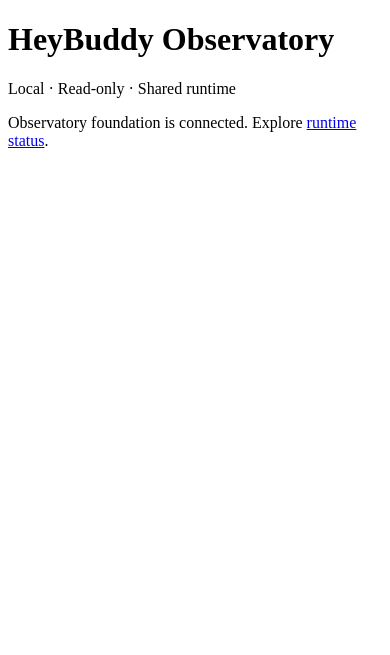
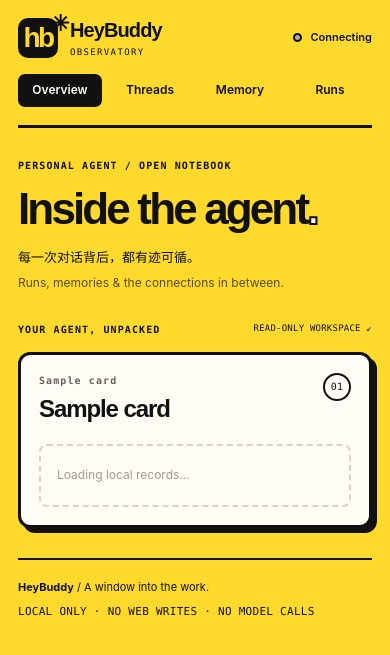
Before and after one commit to KindofCrazy/heybuddy, a Python web app: template src/personal_agent/dashboard/templates/index.html in a window 390 px wide. Shown: the top 655 px of the page. Run offline with Jinja, Linux system fonts and the light colour scheme; the template is opened without the code that fills it: most values are stand-ins (such as "Sample title", 1, 10 or a date in 2020).

Commit message:
feat: 实现 Observatory 黄色 Bento 视觉系统
- 分离布局元数据、基础卡片、Drawer 与原生 DOM 组件
- 增加粗边框硬阴影、不对称响应式网格、离线字体与键盘焦点样式
- 概览连接真实只读列表，保留独立详情区域

```diff
--- a/src/personal_agent/dashboard/app.py
+++ b/src/personal_agent/dashboard/app.py
@@ -11,6 +11,7 @@ from fastapi.templating import Jinja2Templates
 
 from personal_agent.core.history import HistoryError
 from personal_agent.core.memory import CoreMemoryError
+from personal_agent.dashboard.layout import CARDS
 from personal_agent.dashboard.privacy import safe
 from personal_agent.dashboard.repository import NotFound, ObservatoryRepository
 from personal_agent.runtime import ChatService
@@ -83,7 +84,9 @@ def create_app(service: ChatService, *, port: int = 8765) -> FastAPI:
 
     @app.get("/")
     async def home(request: Request):
-        return templates.TemplateResponse(request=request, name="index.html", context={})
+        return templates.TemplateResponse(
+            request=request, name="index.html", context={"cards": CARDS}
+        )
 
     @app.get("/api/status")
     async def status():
--- /dev/null
+++ b/src/personal_agent/dashboard/static/components.js
@@ -0,0 +1,39 @@
+// Untrusted text enters the DOM through textContent, never HTML interpolation.
+export function node(tag, className = '', text = '') {
+  const element = document.createElement(tag); element.className = className;
+  if (text !== null && text !== undefined) element.textContent = String(text);
+  return element;
+}
+export function short(id) { return id ? String(id).slice(0, 8) : '—'; }
+export function time(value) {
+  if (!value) return 'Unavailable'; const date = new Date(value);
+  return Number.isNaN(date.getTime()) ? 'Unavailable' : date.toLocaleString([], {month:'short', day:'numeric', hour:'2-digit', minute:'2-digit'});
+}
+export function badge(state) {
+  const tone = /completed|finalized|active|idle/.test(state) ? 'good' : /fail|error|reconcil|interrupted/.test(state) ? 'bad' : 'wait';
+  return node('span', `badge ${tone}`, state || 'unknown');
+}
+export function empty(title, description = '') {
+  const box = node('div', 'empty'); box.append(node('strong', '', title), node('p', '', description)); return box;
+}
+export function errorBox(message = 'Local data unavailable. Try again shortly.') {
+  const box = empty('暂时无法读取 / Unavailable', message); box.classList.add('error'); return box;
+}
+export async function get(path) {
+  const response = await fetch(path, {cache:'no-store', signal:AbortSignal.timeout(5000)});
+  if (!response.ok) throw new Error(response.status === 404 ? 'Object not found or unavailable in this Agent.' : 'Local query failed.');
+  return response.json();
+}
+export function action(label, callback, className = 'text-button') {
+  const button = node('button', className, label); button.type = 'button';
+  button.addEventListener('click', event => {event.stopPropagation(); callback(event);}); return button;
+}
+export function objectCard(kind, item, open) {
+  const card = action('', () => open(kind, item.id), `nested ${kind === 'threads' ? 'thread-accent' : ''}`);
+  card.append(badge(item.status || item.state || 'recorded'), node('h3', '', item.title || `${kind === 'runs' ? 'Run' : item.kind || kind} / ${short(item.id)}`));
+  card.append(node('span', 'mono', time(item.ended_at || item.updated_at || item.last_active_at || item.started_at)), node('span', 'mono', `${short(item.id)} ${item.revision ? '· REV ' + item.revision : ''} ↗`)); return card;
+}
+export function metadata(data, keys) {
+  const list = node('dl', 'metadata');
+  for (const key of keys) {if (data[key] === undefined) continue; const row = node('div'); row.append(node('dt', '', key.replaceAll('_', ' ')), node('dd', 'mono', data[key] ?? 'Unavailable')); list.append(row);} return list;
+}
--- /dev/null
+++ b/src/personal_agent/dashboard/static/observatory.css
@@ -0,0 +1,60 @@
+:root {
+  --canvas:#FFDA2D; --ink:#111111; --surface:#FFFDF5; --surface-warm:#FFF0B3;
+  --thread:#B9E7FA; --memory:#D5C5FF; --character:#FFC2DF; --success:#B9E9C9;
+  --border-main:3px solid var(--ink); --border-nested:2px solid var(--ink);
+  --shadow-card:5px 5px 0 var(--ink); --radius-card:12px; --radius-nested:8px;
+}
+* {box-sizing:border-box} html {scroll-behavior:smooth;scroll-padding-top:24px}
+body {margin:0;background:var(--canvas);color:var(--ink);font:14px/1.55 Inter,"Segoe UI","Microsoft YaHei",sans-serif}
+button,input {font:inherit} button,a {color:inherit;-webkit-tap-highlight-color:transparent} button {cursor:pointer} a {text-underline-offset:4px}
+button:focus-visible,a:focus-visible,summary:focus-visible {outline:3px solid #5232ba;outline-offset:4px} button:disabled {cursor:wait;opacity:.6}
+h1,h2,h3,h4,p {margin:0} h1,h2,h3,.brand {font-family:"Space Grotesk",Arial,"Microsoft YaHei",sans-serif;letter-spacing:-.045em}
+h2 {font-size:24px;line-height:1.25} h3 {font-size:19px;line-height:1.3}
+.mono,.eyebrow,.badge {font-family:"Cascadia Code",Consolas,monospace} .mono {font-size:11px;letter-spacing:.025em} .eyebrow {font-size:10px;letter-spacing:.11em;font-weight:700}
+.shell {max-width:1440px;margin:auto;padding:0 48px}
+.masthead {min-height:99px;display:flex;align-items:center;justify-content:space-between;gap:24px;border-bottom:var(--border-main)}
+.brand {display:flex;align-items:center;gap:12px;text-decoration:none;font-size:22px;font-weight:800;line-height:1.15}
+.brand-mark {position:relative;display:grid;place-items:center;width:48px;height:48px;color:var(--canvas);background:var(--ink);border-radius:10px;font-size:28px;letter-spacing:-.09em}
+.brand-mark span {position:absolute;right:-9px;top:-7px;font-size:22px;color:var(--ink)} .brand small {display:block;font:9px Consolas,monospace;letter-spacing:.15em;margin-top:5px}
+.masthead nav {display:flex;gap:6px} .masthead nav a {font-size:12px;padding:8px 15px;border-radius:7px;text-decoration:none;font-weight:600}
+.masthead nav a:hover,.masthead nav .nav-active {background:var(--ink);color:var(--surface)}
+.stamp {display:flex;gap:8px;align-items:center;font-size:11px;font-weight:600;white-space:nowrap} .stamp .mono {border-left:1px solid;margin-left:3px;padding-left:10px}
+.status-dot {display:inline-block;width:9px;height:9px;background:#aaa;border:2px solid var(--ink);border-radius:50%;flex-shrink:0} .status-dot.online {background:#489b60}
+.intro {padding:43px 0 36px;display:flex;justify-content:space-between;align-items:center;gap:24px}
+.intro h1 {font-size:clamp(42px,5.3vw,76px);line-height:1.08;margin:12px 0 14px;font-weight:800;letter-spacing:-.065em} .title-dot {color:var(--surface);-webkit-text-stroke:2px var(--ink)}
+.intro-copy {font-size:13px} .intro-copy span {padding-left:12px;opacity:.7;font-size:12px} .intro-aside {display:flex;align-items:center;gap:22px} .orbit {font:112px/.9 Arial,sans-serif} .intro-aside .mono {line-height:1.8}
+.workspace-label {display:flex;justify-content:space-between;margin-bottom:14px}
+.bento {display:grid;grid-template-columns:repeat(12,minmax(0,1fr));gap:22px;align-items:stretch}
+.card {background:var(--surface);border:var(--border-main);border-radius:var(--radius-card);padding:22px;box-shadow:var(--shadow-card);min-width:0}
+.card-header {display:flex;justify-content:space-between;align-items:flex-start;gap:12px;margin-bottom:20px} .card-header .eyebrow {margin-bottom:6px;opacity:.65}
+.card-number {border:var(--border-nested);border-radius:50%;min-width:28px;height:28px;display:grid;place-items:center;font-size:10px} .card-content {min-width:0}
+.tile-status {grid-column:span 4} .tile-activity {grid-column:span 8;grid-row:span 2} .tile-character {grid-column:span 4;background:var(--character)} .tile-threads {grid-column:span 12} .tile-memory {grid-column:span 7} .tile-jobs {grid-column:span 5;background:var(--surface-warm)} .tile-runs {grid-column:span 12}
+.nested-grid {display:grid;grid-template-columns:repeat(3,minmax(0,1fr));gap:13px}
+.nested {border:var(--border-nested);border-radius:var(--radius-nested);padding:15px;background:var(--surface);min-width:0;overflow-wrap:anywhere}
+button.nested {display:block;width:100%;text-align:left;transition:transform .13s ease,box-shadow .13s ease} button.nested:hover {transform:translate(-2px,-2px);box-shadow:3px 3px 0 var(--ink)} button.nested:active {transform:translate(2px,2px);box-shadow:none}
+.nested .mono {display:block;opacity:.7;margin-top:9px} .nested h3 {margin:10px 0 7px} .thread-accent {background:var(--thread)} .memory-accent {background:var(--memory)} .character-accent {background:var(--character)}
+.badge {display:inline-flex;align-items:center;gap:5px;font-size:10px;font-weight:700;border:1.5px solid;border-radius:5px;padding:2px 7px;background:var(--surface);text-transform:uppercase;letter-spacing:.02em} .badge.good {background:var(--success)} .badge.bad {background:#ffb9a4} .badge.wait {background:var(--surface-warm)}
+.status-word {font-size:42px;font-weight:800;letter-spacing:-.06em;line-height:1.1;margin:10px 0 15px} .status-word .status-dot {width:15px;height:15px;margin-right:10px;vertical-align:middle}
+.meta-grid {display:grid;grid-template-columns:1fr 1fr;gap:12px;margin-top:15px} .meta-grid dt,.metadata dt {font:10px Consolas,monospace;text-transform:uppercase;opacity:.6;letter-spacing:.05em} .meta-grid dd,.metadata dd {margin:4px 0 0;font-size:12px;overflow-wrap:anywhere} .meta-grid div {border-top:1px solid #1114;padding-top:10px}
+.metadata {display:grid;grid-template-columns:repeat(2,minmax(0,1fr));gap:16px;margin:18px 0 25px} .metadata div {min-width:0}
+.empty {padding:20px 16px;border:2px dashed #1115;border-radius:8px;color:#484637;font-size:12px} .empty strong {display:block;color:var(--ink);margin-bottom:6px;font-size:15px}
+.loading {animation:waiting 1.4s infinite alternate} @keyframes waiting {to {opacity:.5}}
+.muted {font-size:12px;color:#555348} .text-button,.more-button {background:transparent;border:none;font-size:12px;font-weight:700;padding:8px 0;text-decoration:underline;text-underline-offset:4px} .more-button {margin-top:12px}
+.action-button {border:var(--border-nested);border-radius:6px;background:var(--surface);padding:8px 12px;box-shadow:2px 2px var(--ink);font-size:12px;font-weight:600} .action-button:active {box-shadow:none;transform:translate(2px,2px)}
+.section-label {display:flex;align-items:center;justify-content:space-between;gap:10px;margin:22px 0 12px} .section-label h3 {font-size:18px} .stack {display:flex;flex-direction:column;gap:12px}
+.run-list {display:grid;grid-template-columns:repeat(4,minmax(0,1fr));gap:12px} .run-list .nested {padding:13px} .run-list h3 {font:13px Consolas,monospace}
+.timeline {display:flex;flex-direction:column;max-height:640px;overflow-y:auto;padding:0 3px}
+.activity-item {display:grid;grid-template-columns:30px minmax(0,1fr) auto;text-align:left;gap:13px;border:none;background:transparent;padding:15px 0;width:100%} .activity-item + .activity-item {border-top:1px solid #1112}
+.activity-icon {width:29px;height:29px;display:grid;place-items:center;border:var(--border-nested);border-radius:6px;background:var(--surface-warm);font-size:12px} .activity-item strong {display:block;font-size:12px;font-weight:650} .activity-item .mono {display:block;opacity:.6;margin-top:5px;font-size:10px} .activity-item:hover strong {text-decoration:underline;text-underline-offset:3px} .activity-item .badge {align-self:start}
+.file-row {display:flex;justify-content:space-between;align-items:center;gap:12px;width:100%;background:var(--surface);border:var(--border-nested);border-radius:7px;padding:13px;text-align:left} .file-row + .file-row {margin-top:9px} .file-row .file-icon {background:var(--memory);border:1.5px solid;padding:3px 7px;border-radius:4px;font:12px Consolas,monospace} .file-row strong {flex:1;overflow-wrap:anywhere;font-size:12px} .file-row:hover {background:var(--surface-warm)}
+.job-row {display:flex;gap:10px;align-items:center;justify-content:space-between;width:100%;text-align:left;margin-bottom:10px} .job-row strong {font-size:13px;text-transform:capitalize} .job-row .mono {font-size:10px}
+footer {margin:30px 0 0;padding:19px 0 24px;border-top:2px solid var(--ink);display:flex;gap:16px;justify-content:space-between;font-size:11px} .skip-link {position:absolute;top:-100px;left:20px;padding:10px;background:var(--surface);z-index:5} .skip-link:focus {top:10px}
+.inspector {position:fixed;inset:14px 14px 14px auto;margin:0;width:min(760px,calc(100vw - 28px));max-width:none;height:calc(100dvh - 28px);max-height:none;border:var(--border-main);border-radius:12px;background:var(--surface);box-shadow:7px 7px var(--ink);padding:0;color:var(--ink);overflow:auto} .inspector::backdrop {background:#1118}
+.drawer-toolbar {display:flex;align-items:center;justify-content:space-between;padding:14px 24px;background:var(--canvas);border-bottom:var(--border-nested)} .icon-button {border:var(--border-nested);border-radius:5px;width:32px;height:32px;background:var(--surface)} .breadcrumbs {display:flex;align-items:center;gap:9px;flex-wrap:wrap;padding:20px 24px 0} .breadcrumbs button {border:none;background:transparent;text-decoration:underline;font-size:11px;padding:0}
+.drawer-heading {padding:24px 24px 0;overflow-wrap:anywhere} .drawer-heading h2 {font-size:31px;margin-top:6px} .inspector-body {padding:0 24px 24px} .inspector-body p {overflow-wrap:anywhere} .inspector-body .nested-grid {grid-template-columns:repeat(2,minmax(0,1fr))} .drawer-footer {padding:16px 24px;margin:0} .drawer-footer a {font-size:11px} .inspector.full {width:calc(100vw - 28px)}
+.prose {line-height:1.85;font-size:13px;overflow-wrap:anywhere} .prose p,.prose ul,.prose pre,.prose h1,.prose h2,.prose h3 {margin:12px 0} .prose h1 {font-size:26px} .prose h2 {font-size:22px}
+.prose pre,pre.record {white-space:pre-wrap;overflow-wrap:anywhere;background:#f0eddf;padding:14px;border:1px solid #1113;border-radius:7px;max-height:380px;overflow-y:auto;font:12px/1.7 Consolas,monospace} .prose img {display:none} .prose a {pointer-events:none;color:inherit}
+.message {margin:12px 0} .message > summary {cursor:pointer;font-weight:600;padding:10px 0} .notice {border-left:4px solid var(--ink);padding:12px 14px;background:var(--surface-warm);font-size:12px;margin:18px 0} .error {background:#ffdfd3;color:#612814}
+@media(max-width:1000px) {.shell {padding:0 24px}.intro-aside .mono {display:none}.intro-copy span {display:block;padding:7px 0 0}.tile-status,.tile-character {grid-column:span 5}.tile-activity {grid-column:span 7}.card {padding:18px}.masthead nav a {padding:7px 10px}.stamp .mono {display:none}.run-list,.nested-grid {grid-template-columns:repeat(2,minmax(0,1fr))}}
+@media(max-width:680px) {.shell {padding:0 18px}.masthead {flex-wrap:wrap;gap:16px;padding:18px 0}.masthead nav {order:3;width:100%}.masthead nav a {flex:1;text-align:center}.brand {font-size:20px}.brand-mark {width:40px;height:40px}.intro {padding:30px 0}.intro h1 {font-size:44px}.intro-aside {display:none}.workspace-label .mono {font-size:9px}.bento {grid-template-columns:minmax(0,1fr);gap:20px}.card {grid-column:1;grid-row:auto}.tile-activity {order:3}.tile-character {order:2}.tile-threads {order:4}.tile-memory {order:5}.tile-jobs {order:6}.tile-runs {order:7}.nested-grid,.inspector-body .nested-grid {grid-template-columns:minmax(0,1fr)}footer {flex-direction:column;gap:7px}.inspector {inset:7px;width:calc(100vw - 14px);height:calc(100dvh - 14px)}.drawer-heading,.inspector-body {padding-left:18px;padding-right:18px}.activity-item {grid-template-columns:29px minmax(0,1fr)}.activity-item .badge {grid-column:2;justify-self:start}}
+@media(prefers-reduced-motion:reduce) {*,*::before,*::after {scroll-behavior:auto!important;animation:none!important;transition:none!important}}
--- /dev/null
+++ b/src/personal_agent/dashboard/static/overview.js
@@ -0,0 +1,25 @@
+import {node, get, badge, empty, errorBox, objectCard, time} from './components.js';
+const content = id => document.getElementById(`content-${id}`);
+const open = (kind, id) => {location.hash = `inspect/${kind}/${encodeURIComponent(id)}`;};
+async function collection(id, kind, limit, className) {
+  const target = content(id);
+  try {
+    const data = await get(`/api/${kind === 'jobs' ? 'learning/jobs' : kind}?limit=${limit}`);
+    if (!data.items.length) {target.replaceChildren(empty(`No ${kind} yet`, '真实记录形成后，会出现在这里。')); return;}
+    const grid = node('div', className); data.items.forEach(item => grid.append(objectCard(kind, item, open))); target.replaceChildren(grid);
+  } catch {target.replaceChildren(errorBox());}
+}
+async function status() {
+  try {
+    const data = await get('/api/status'); const word = node('div', 'status-word');
+    word.append(node('span', `status-dot ${data.state === 'Idle' ? 'online' : ''}`), node('span', '', data.state));
+    const meta = node('dl', 'meta-grid');
+    for (const [key, value] of [['STAGE',data.current_stage || 'No active stage'],['LATEST RUN',data.latest_run?.status || 'No runs yet'],['QQ CHANNEL',data.qq],['LAST ACTIVITY',time(data.latest_run?.ended_at)]]) {const row = node('div'); row.append(node('dt','',key),node('dd','',value)); meta.append(row);}
+    content('status').replaceChildren(badge('HOST OBSERVED'), word, meta);
+    document.getElementById('connection').textContent = 'Connected'; document.getElementById('connection-dot').classList.add('online');
+  } catch {content('status').replaceChildren(errorBox()); document.getElementById('connection').textContent = 'Disconnected';}
+}
+await Promise.allSettled([status(), collection('threads','threads',3,'nested-grid'), collection('runs','runs',8,'run-list'), collection('jobs','jobs',4,'stack')]);
+content('activity').replaceChildren(empty('Following the work','Activity monitoring connects in the next milestone.'));
+content('character').replaceChildren(empty('Character profile','Open the Character inspector to explore available state.'));
+content('memory').replaceChildren(empty('MemoryFS','Markdown files are read on demand.'));
--- /dev/null
+++ b/src/personal_agent/dashboard/templates/components/cards.html
@@ -0,0 +1,6 @@
+{% macro base_card(id, title, label, number) -%}
+<section id="{{ id }}" class="card tile-{{ id }}" aria-labelledby="title-{{ id }}">
+  <header class="card-header"><div><p class="eyebrow">{{ label }}</p><h2 id="title-{{ id }}">{{ title }}</h2></div><span class="card-number mono">0{{ number }}</span></header>
+  <div id="content-{{ id }}" class="card-content" aria-live="polite"><p class="empty loading">Loading local records…</p></div>
+</section>
+{%- endmacro %}
--- /dev/null
+++ b/src/personal_agent/dashboard/templates/components/drawer.html
@@ -0,0 +1,7 @@
+<dialog id="inspector" class="inspector" aria-labelledby="inspector-title">
+  <div class="drawer-toolbar"><span class="eyebrow">OBJECT INSPECTOR</span><button id="drawer-close" class="icon-button" aria-label="Close inspector">✕</button></div>
+  <nav id="breadcrumbs" class="breadcrumbs" aria-label="Object breadcrumb"></nav>
+  <div class="drawer-heading"><span class="mono" id="inspector-kind"></span><h2 id="inspector-title">Details</h2></div>
+  <div id="inspector-body" class="inspector-body"></div>
+  <footer class="drawer-footer"><span class="mono">SOURCE DATA / READ ONLY</span><a id="full-view" href="#">Full detail view ↗</a></footer>
+</dialog>
--- a/src/personal_agent/dashboard/templates/index.html
+++ b/src/personal_agent/dashboard/templates/index.html
@@ -1,3 +1,30 @@
+{% from "components/cards.html" import base_card %}
 <!doctype html>
-<html lang="zh-CN"><head><meta charset="utf-8"><meta name="viewport" content="width=device-width, initial-scale=1"><title>HeyBuddy Observatory</title></head>
-<body><h1>HeyBuddy Observatory</h1><p>Local · Read-only · Shared runtime</p><p>Observatory foundation is connected. Explore <a href="/api/status">runtime status</a>.</p></body></html>
+<html lang="zh-CN">
+<head>
+  <meta charset="utf-8"><meta name="viewport" content="width=device-width, initial-scale=1">
+  <meta name="color-scheme" content="light"><title>HeyBuddy — Observatory</title>
+  <link rel="stylesheet" href="/static/observatory.css">
+  <script type="module" src="/static/overview.js"></script>
+</head>
+<body>
+  <a class="skip-link" href="#workspace">Skip to workspace</a>
+  <div class="shell">
+    <header class="masthead">
+      <a class="brand" href="/" aria-label="HeyBuddy home"><span class="brand-mark">hb<span>✳</span></span><span>HeyBuddy<small>OBSERVATORY</small></span></a>
+      <nav aria-label="Workspace"><a class="nav-active" href="#workspace">Overview</a><a href="#threads">Threads</a><a href="#memory">Memory</a><a href="#runs">Runs</a></nav>
+      <span class="stamp"><span class="status-dot" id="connection-dot"></span><span id="connection" role="status">Connecting</span><span class="mono">LOCAL</span></span>
+    </header>
+    <section class="intro" aria-labelledby="page-title">
+      <div><p class="eyebrow">PERSONAL AGENT / OPEN NOTEBOOK</p><h1 id="page-title">Inside the agent<span class="title-dot">.</span></h1><p class="intro-copy">每一次对话背后，都有迹可循。<span>Runs, memories &amp; the connections in between.</span></p></div>
+      <div class="intro-aside"><span class="orbit" aria-hidden="true">✳</span><span class="mono">OBSERVE. EXPLORE.<br>UNDERSTAND.</span></div>
+    </section>
+    <div class="workspace-label"><span class="eyebrow">YOUR AGENT, UNPACKED</span><span class="mono">READ-ONLY WORKSPACE ↙</span></div>
+    <main id="workspace" class="bento" aria-label="Agent observatory">
+      {% for id, title, label in cards %}{{ base_card(id, title, label, loop.index) }}{% endfor %}
+    </main>
+    <footer><span><b>HeyBuddy</b> / A window into the work.</span><span class="mono">LOCAL ONLY · NO WEB WRITES · NO MODEL CALLS</span></footer>
+  </div>
+  {% include "components/drawer.html" %}
+</body>
+</html>
```
Also changed, not shown: docs/modules/dashboard.md (+6 -0 lines), src/personal_agent/dashboard/layout.py (added, +11 -0 lines).
